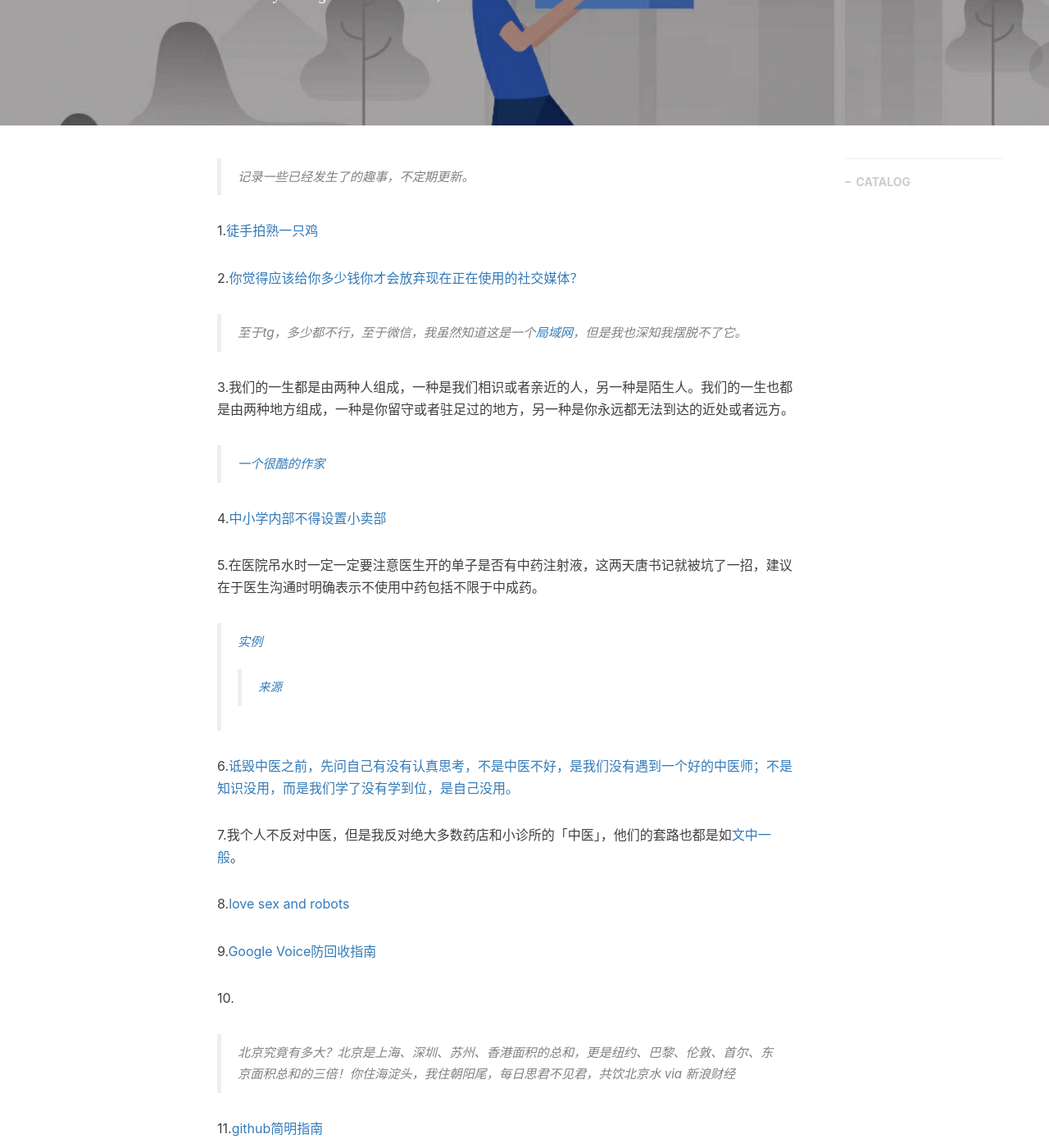
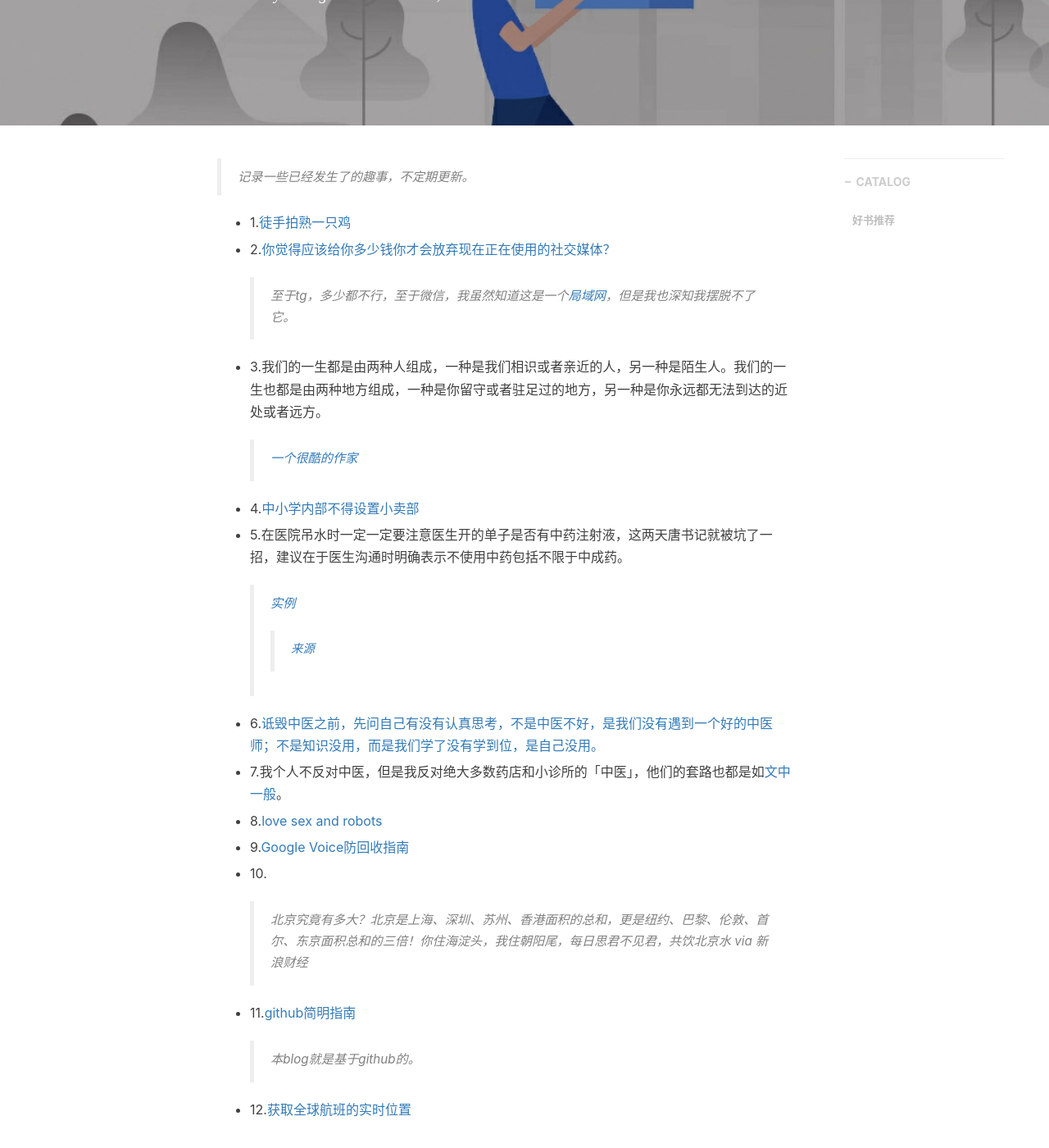
Before and after one commit to vander1997/vander1997.github.io, a Jekyll site: the page built from _posts/2019-03-16-Again的备忘录-001.md, in a window 1280 px wide and 1400 px high, scrolled down 370 px. Shown: the whole window at 82% size. Built offline with Jekyll 4.4.1, drawn with Linux system fonts in a browser that asks for light colours; nearby versions of some CDN libraries; comment, search, counter and statistics services are not loaded.

Commit message:
Update 2019-03-16-Again的备忘录-001.md

```diff
--- a/_posts/2019-03-16-Again的备忘录-001.md
+++ b/_posts/2019-03-16-Again的备忘录-001.md
@@ -13,36 +13,36 @@
 
 >记录一些已经发生了的趣事，不定期更新。
 
-1.[徒手拍熟一只鸡](https://mp.weixin.qq.com/s?__biz=MTg1MjI3MzY2MQ==&mid=2651707929&idx=1&sn=5a4bddb2394ab2f09891e3abb140b5a9&chksm=5da1fe8b6ad6779d4fe217486b171bf049acd398e958b661c77252beb643652e58de2aef2842&xtrack=1&scene=0&subscene=131&clicktime=1552290884&ascene=7&devicetype=android-25&version=2700033b&nettype=cmnet&abtest_cookie=BAABAAoACwASABMABQAjlx4AVpkeAMWZHgDRmR4A3JkeAAAA&lang=en&pass_ticket=PzRmI1HJYA2moeyJJRcYWJFnwPHLYAeHTzhTuVa3ACM6fuRz4N7sRlygwfC9PYgl&wx_header=1)
+* 1.[徒手拍熟一只鸡](https://mp.weixin.qq.com/s?__biz=MTg1MjI3MzY2MQ==&mid=2651707929&idx=1&sn=5a4bddb2394ab2f09891e3abb140b5a9&chksm=5da1fe8b6ad6779d4fe217486b171bf049acd398e958b661c77252beb643652e58de2aef2842&xtrack=1&scene=0&subscene=131&clicktime=1552290884&ascene=7&devicetype=android-25&version=2700033b&nettype=cmnet&abtest_cookie=BAABAAoACwASABMABQAjlx4AVpkeAMWZHgDRmR4A3JkeAAAA&lang=en&pass_ticket=PzRmI1HJYA2moeyJJRcYWJFnwPHLYAeHTzhTuVa3ACM6fuRz4N7sRlygwfC9PYgl&wx_header=1)
 
-2.[你觉得应该给你多少钱你才会放弃现在正在使用的社交媒体？](http://m.qdaily.com/mobile/articles/61916.html?source=feed)
+* 2.[你觉得应该给你多少钱你才会放弃现在正在使用的社交媒体？](http://m.qdaily.com/mobile/articles/61916.html?source=feed)
 >至于tg，多少都不行，至于微信，我虽然知道这是一个[局域网](https://blog.yitianshijie.net/2015/11/16/wechat-de-facto-lan/)，但是我也深知我摆脱不了它。
 
-3.我们的一生都是由两种人组成，一种是我们相识或者亲近的人，另一种是陌生人。我们的一生也都是由两种地方组成，一种是你留守或者驻足过的地方，另一种是你永远都无法到达的近处或者远方。
+* 3.我们的一生都是由两种人组成，一种是我们相识或者亲近的人，另一种是陌生人。我们的一生也都是由两种地方组成，一种是你留守或者驻足过的地方，另一种是你永远都无法到达的近处或者远方。
 >[一个很酷的作家](https://mp.weixin.qq.com/s?__biz=MjM5NjYyMjM0MA==&mid=2650882977&idx=1&sn=810635663388c596d061b7c313e8e2fc&chksm=bd139aca8a6413dc489baa4826fda5136e216efb59e20dd4ddb85fe9f916a709be6e124d6696&xtrack=1&scene=0&subscene=131&clicktime=1552354798&ascene=7&devicetype=android-25&version=2700033b&nettype=cmnet&abtest_cookie=BAABAAoACwASABMABQAjlx4AVpkeAMWZHgDRmR4A3JkeAAAA&lang=en&pass_ticket=cRhkLWaaf%2B22I2RwrR%2F5k4uz4pP23%2FEF6j7xXigSJt0cUpRiRJKzx6c9G5X%2BGzx3&wx_header=1)
 
-4.[中小学内部不得设置小卖部](https://m.weibo.cn/status/HkqN59OyX?jumpfrom=weibocom)
+* 4.[中小学内部不得设置小卖部](https://m.weibo.cn/status/HkqN59OyX?jumpfrom=weibocom)
 
-5.在医院吊水时一定一定要注意医生开的单子是否有中药注射液，这两天唐书记就被坑了一招，建议在于医生沟通时明确表示不使用中药包括不限于中成药。
+* 5.在医院吊水时一定一定要注意医生开的单子是否有中药注射液，这两天唐书记就被坑了一招，建议在于医生沟通时明确表示不使用中药包括不限于中成药。
 >[实例](https://cdn.ruguoapp.com/Fons4g8PQTBFAeXavoXVDQq64VKO.png)
 >>[来源](t.me/knowledge1024)
 
-6.[诋毁中医之前，先问自己有没有认真思考，不是中医不好，是我们没有遇到一个好的中医师；不是知识没用，而是我们学了没有学到位，是自己没用。](https://m.okjike.com/originalPosts/5c83650f333fe100184c6b63?share_distinct_id=1697024719c37-010fca9b58c0e1-3d4b3550-230400-1697024719ed8&share_depth=1)
+* 6.[诋毁中医之前，先问自己有没有认真思考，不是中医不好，是我们没有遇到一个好的中医师；不是知识没用，而是我们学了没有学到位，是自己没用。](https://m.okjike.com/originalPosts/5c83650f333fe100184c6b63?share_distinct_id=1697024719c37-010fca9b58c0e1-3d4b3550-230400-1697024719ed8&share_depth=1)
 
-7.我个人不反对中医，但是我反对绝大多数药店和小诊所的「中医」，他们的套路也都是如[文中一般](https://mp.weixin.qq.com/s?__biz=MjM5MjUwNzIyMA==&mid=2649941320&idx=1&sn=0fff1c7cad3f4dccbf0aee9f8cddb2b9&chksm=bea3717389d4f865c22f8b1a8f6b5d3880eba8a507da3f724db4ccd0c363d84a97eb40435028&xtrack=1&scene=0&subscene=131&clicktime=1552364520&ascene=7&devicetype=android-25&version=2700033b&nettype=cmnet&abtest_cookie=BAABAAoACwASABMABQAjlx4AVpkeAMWZHgDRmR4A3JkeAAAA&lang=en&pass_ticket=cRhkLWaaf%2B22I2RwrR%2F5k4uz4pP23%2FEF6j7xXigSJt0cUpRiRJKzx6c9G5X%2BGzx3&wx_header=1)。
+* 7.我个人不反对中医，但是我反对绝大多数药店和小诊所的「中医」，他们的套路也都是如[文中一般](https://mp.weixin.qq.com/s?__biz=MjM5MjUwNzIyMA==&mid=2649941320&idx=1&sn=0fff1c7cad3f4dccbf0aee9f8cddb2b9&chksm=bea3717389d4f865c22f8b1a8f6b5d3880eba8a507da3f724db4ccd0c363d84a97eb40435028&xtrack=1&scene=0&subscene=131&clicktime=1552364520&ascene=7&devicetype=android-25&version=2700033b&nettype=cmnet&abtest_cookie=BAABAAoACwASABMABQAjlx4AVpkeAMWZHgDRmR4A3JkeAAAA&lang=en&pass_ticket=cRhkLWaaf%2B22I2RwrR%2F5k4uz4pP23%2FEF6j7xXigSJt0cUpRiRJKzx6c9G5X%2BGzx3&wx_header=1)。
 
-8.[love sex and robots](https://www.npr.org/2019/03/08/701632247/love-sex-and-robots)
+* 8.[love sex and robots](https://www.npr.org/2019/03/08/701632247/love-sex-and-robots)
 
-9.[Google Voice防回收指南](https://telegra.ph/Google-Voice-Never-Reclaimed-07-15)
+* 9.[Google Voice防回收指南](https://telegra.ph/Google-Voice-Never-Reclaimed-07-15)
 
-10.
+* 10.
 >北京究竟有多大？北京是上海、深圳、苏州、香港面积的总和，更是纽约、巴黎、伦敦、首尔、东京面积总和的三倍！你住海淀头，我住朝阳尾，每日思君不见君，共饮北京水 via 新浪财经
 
-11.[github简明指南](http://rogerdudler.github.io/git-guide/index.zh.html)
+* 11.[github简明指南](http://rogerdudler.github.io/git-guide/index.zh.html)
 >本blog就是基于github的。
 
-12.[获取全球航班的实时位置](https://habr.com/en/post/440596/)
+* 12.[获取全球航班的实时位置](https://habr.com/en/post/440596/)
 
-#好书推荐
-13.[自学是一门手艺](https://github.com/selfteaching/the-craft-of-selfteaching)
+### 好书推荐
+- 13.[自学是一门手艺](https://github.com/selfteaching/the-craft-of-selfteaching)
 >一本基于github的书，酷且实用，程序猿可以全读，非程序猿可以学习学习方法。
```
